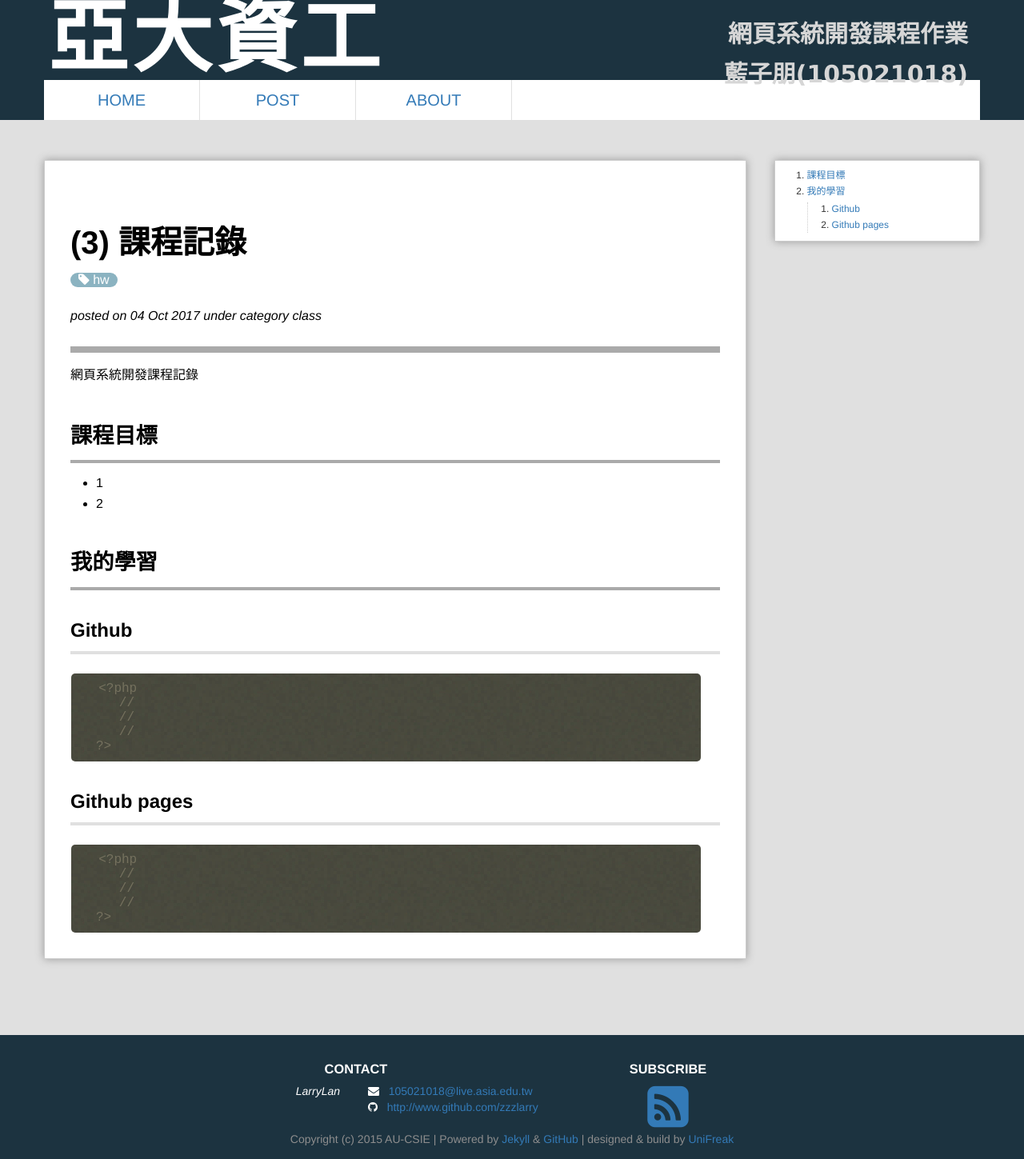
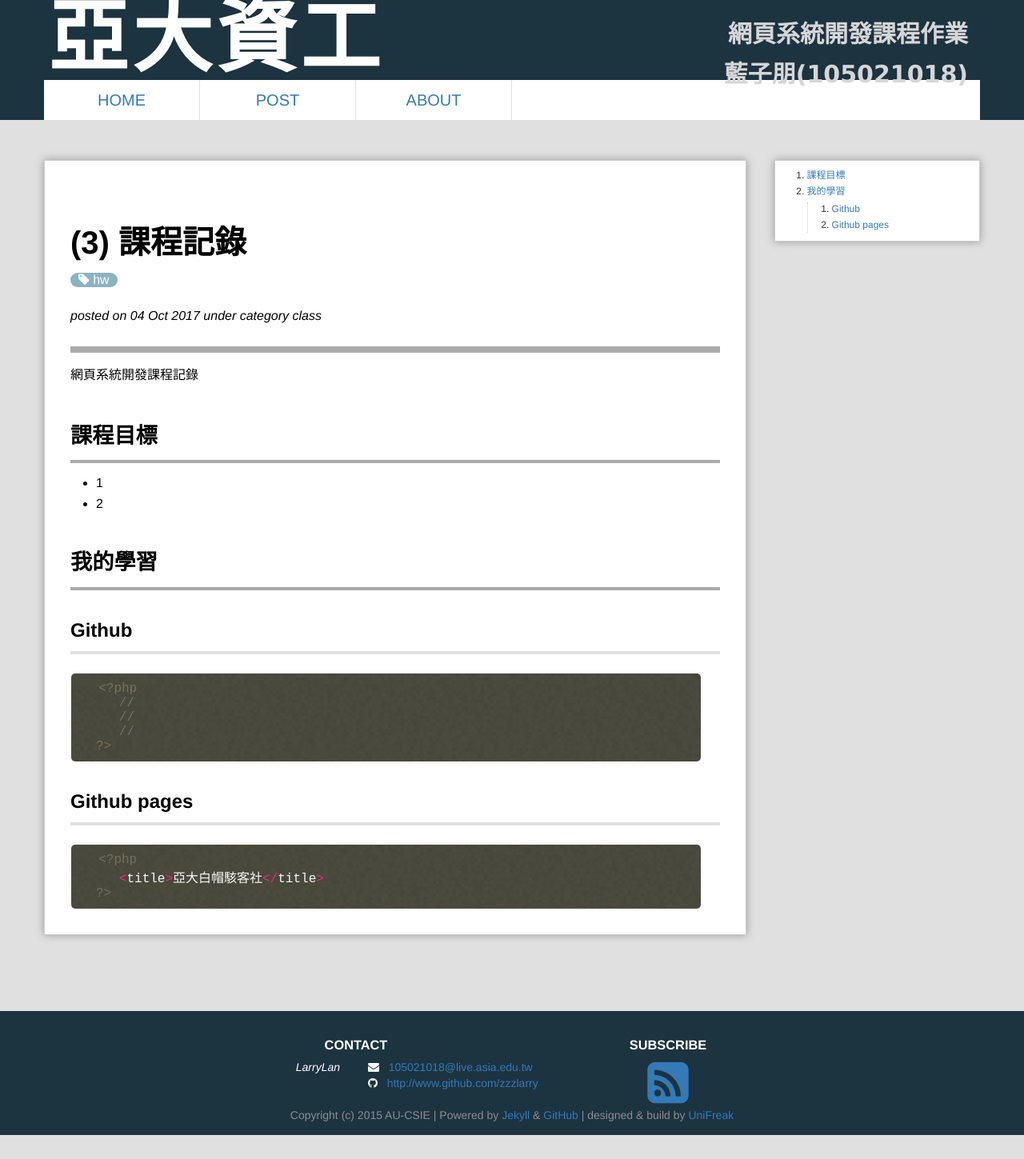
Before and after one commit to zzzlarry/webcourse, a Jekyll site: the page built from _posts/2017-10-04-Class3.md, in a window 1280 px wide. Shown: the whole page at 80% size. Built offline with Jekyll 4.4.1, drawn with Linux system fonts in a browser that asks for light colours; Markdown is read by kramdown in place of the engine named in the settings; comment, search, counter and statistics services are not loaded; after the commit the page ends 1419 px from its top, so only the background shows below that.

Commit message:
Update 2017-10-04-Class3.md

````diff
--- a/_posts/2017-10-04-Class3.md
+++ b/_posts/2017-10-04-Class3.md
@@ -30,9 +30,7 @@ excerpt: "第3週課程"
 
 ```php
 <?php
-   //
-   //
-   //
+   <title>亞大白帽駭客社</title>
 ?>
 ```
 
````
